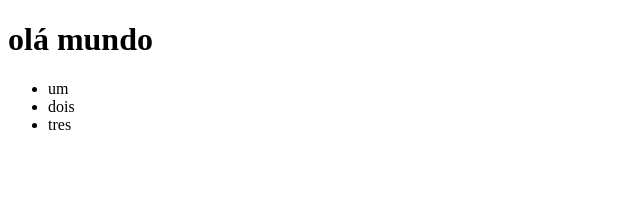
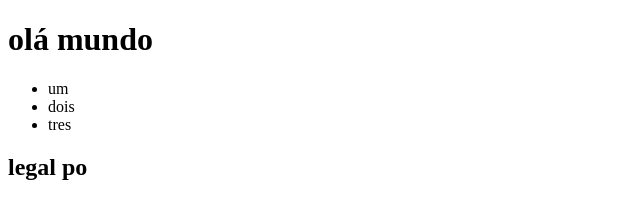
Before and after one commit to ArthurFacas/aula-git-, a plain HTML site: page index.html in a window 1280 px wide. Shown: the whole page, without its empty margins (0-640 px from the left). Drawn offline with Linux system fonts and the light colour scheme.

Commit message:
div e h2 adicionado

```diff
--- a/index.html
+++ b/index.html
@@ -13,5 +13,9 @@
         <li>tres</li>
     </ul>
 
+    <div>
+        <h2> legal po</h2>
+    </div>
+
 </body>
 </html>
```
